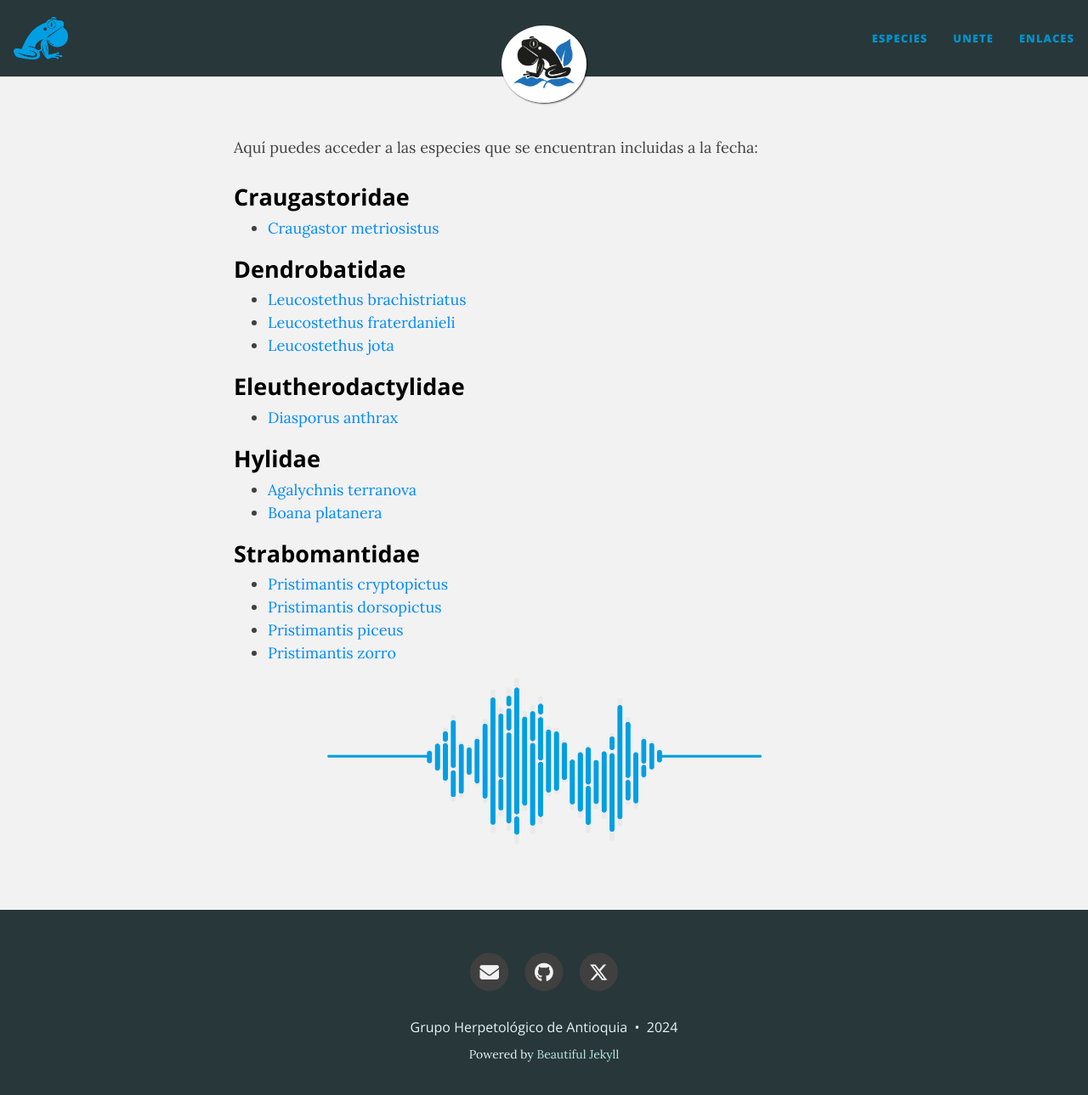
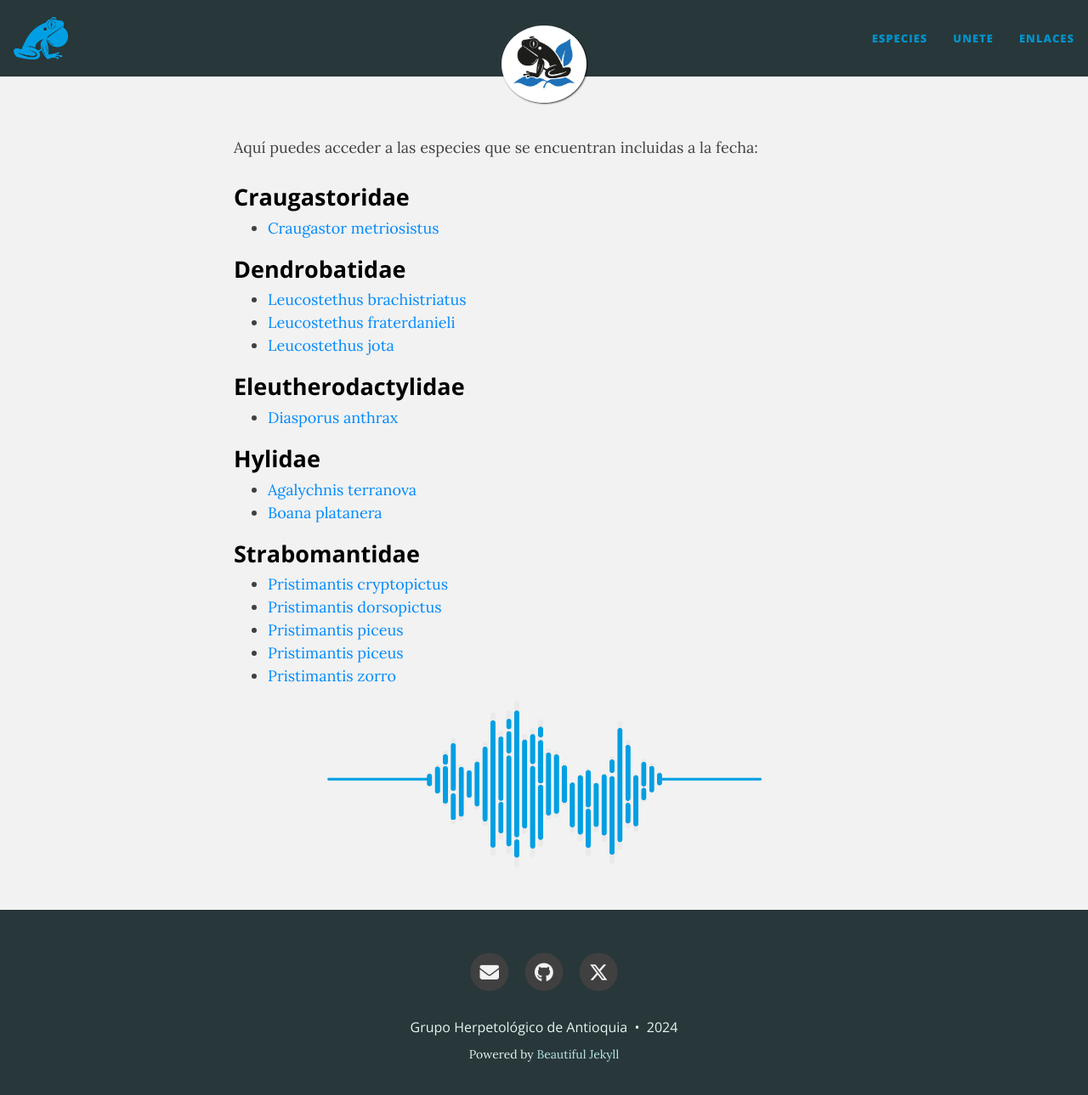
Before and after one commit to colombianfrogs/sounds, a Jekyll site: the page built from docs/especies.md, in a window 1280 px wide and 1302 px high. Shown: the top 1289 px of the window at 85% size. Built offline with Jekyll 4.4.1, drawn with Linux system fonts in a browser that asks for light colours.

Commit message:
Update especies.md

```diff
--- a/docs/especies.md
+++ b/docs/especies.md
@@ -62,6 +62,7 @@ Aquí puedes acceder a las especies que se encuentran incluidas a la fecha:
 - [Pristimantis cryptopictus](./species/Pristimantis_cryptopictus.md)
 - [Pristimantis dorsopictus](./species/Pristimantis_dorsopictus.md)
 - [Pristimantis piceus](./species/Pristimantis_piceus.md)
+- [Pristimantis piceus](./species/Pristimantis_simoterus.md)
 - [Pristimantis zorro](./species/Pristimantis_zorro.md)
 
 
```
